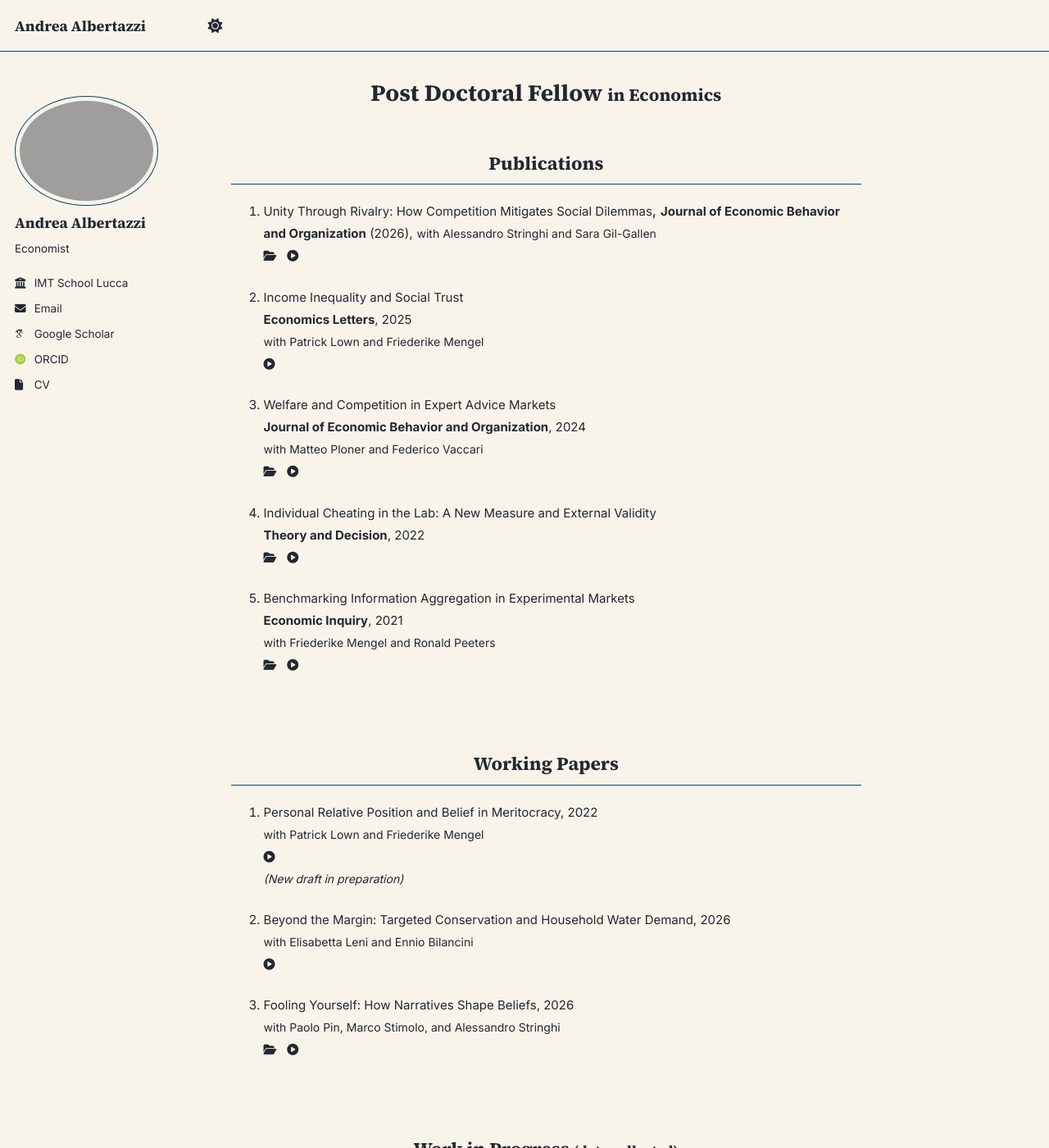
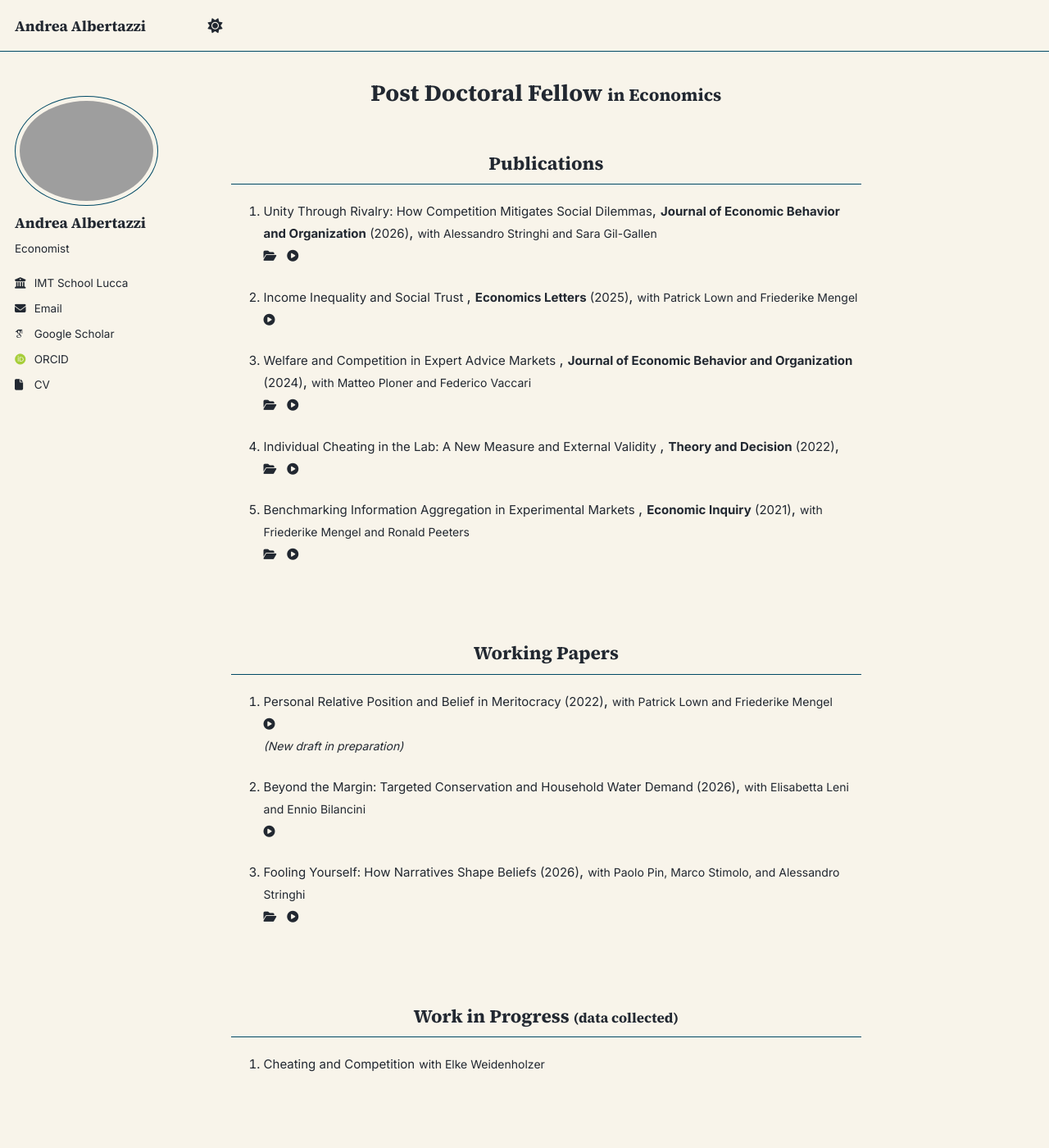
Before and after one commit to tazze87/tazze87.github.io, a Jekyll site: the page built from _pages/about.md, in a window 1280 px wide and 1400 px high. Shown: the whole window at 82% size. Built offline with Jekyll 4.4.1, drawn with Linux system fonts in a browser that asks for light colours; some web fonts are replaced; a script that is not in the unit is left out.

Commit message:
Update about.md

```diff
--- a/_pages/about.md
+++ b/_pages/about.md
@@ -10,7 +10,7 @@ author_profile: true
 
 1. <a href="/files/SAG_enemy_of_my_enemy.pdf" target="_blank" rel="noopener noreferrer" style="font-size:15px;">
      Unity Through Rivalry: How Competition Mitigates Social Dilemmas</a>,
-     <span style="font-size:15px;">**Journal of Economic Behavior and Organization** (2026),</span>
+     <span style="font-size:15px;">**Journal of Economic Behavior and Organization** (2026)</span>,
     <span style="font-size:14px;">
     with <a href="https://sites.google.com/view/alessandrostringhi" target="_blank" rel="noopener noreferrer">Alessandro Stringhi</a>
     and <a href="https://scholar.google.com/citations?user=Rmg1qDgAAAAJ&hl=es" target="_blank" rel="noopener noreferrer">Sara Gil-Gallen</a><br>
@@ -25,8 +25,8 @@ author_profile: true
 
 1. <a href="/files/ALM_Inequality_Trust.pdf" target="_blank" rel="noopener noreferrer" style="font-size:15px;">
      Income Inequality and Social Trust
-   </a><br>
-    <span style="font-size:15px;">**Economics Letters**, 2025</span><br>
+   </a>,
+    <span style="font-size:15px;">**Economics Letters** (2025)</span>,
     <span style="font-size:14px;">
     with <a href="http://www.patricklown.com" target="_blank" rel="noopener noreferrer">Patrick Lown</a>
    and <a href="https://sites.google.com/site/friederikemengel/home?authuser=0" target="_blank" rel="noopener noreferrer">Friederike Mengel</a><br>
@@ -38,8 +38,8 @@ author_profile: true
 
 2. <a href="/files/APV-WelfareCompetition.pdf" target="_blank" rel="noopener noreferrer" style="font-size:15px;">
      Welfare and Competition in Expert Advice Markets
-   </a><br>
-    <span style="font-size:15px;">**Journal of Economic Behavior and Organization**, 2024</span><br>
+   </a>,
+    <span style="font-size:15px;">**Journal of Economic Behavior and Organization** (2024)</span>,
     <span style="font-size:14px;">
       with <a href="https://matteoploner.eco.unitn.it" target="_blank" rel="noopener noreferrer">Matteo Ploner</a>
       and <a href="https://www.fvaccari.com" target="_blank" rel="noopener noreferrer">Federico Vaccari</a><br>
@@ -54,8 +54,8 @@ author_profile: true
 
 3. <a href="/files/A-CheatingLabvField.pdf" target="_blank" rel="noopener noreferrer" style="font-size:15px;">
      Individual Cheating in the Lab: A New Measure and External Validity
-   </a><br>
-    <span style="font-size:15px;">**Theory and Decision**, 2022</span><br>
+   </a>,
+    <span style="font-size:15px;">**Theory and Decision** (2022)</span>,
     <span style="font-size:14px;">
     <a class="icon-link" href="https://github.com/tazze87/tazze87.github.io/tree/master/files/dataAA_cheating" target="_blank" rel="noopener noreferrer">
         <i class="fas fa-folder-open" aria-hidden="true"></i>
@@ -68,8 +68,8 @@ author_profile: true
 
 4. <a href="/files/AMP-InfoAgg.pdf" target="_blank" rel="noopener noreferrer" style="font-size:15px;">
      Benchmarking Information Aggregation in Experimental Markets
-   </a><br>
-    <span style="font-size:15px;">**Economic Inquiry**, 2021</span><br>
+   </a>,
+    <span style="font-size:15px;">**Economic Inquiry** (2021)</span>,
     <span style="font-size:14px;">
     with <a href="https://sites.google.com/site/friederikemengel/home?authuser=0" target="_blank" rel="noopener noreferrer">Friederike Mengel</a>
     and <a href="https://sites.google.com/site/ronaldpeeters74" target="_blank" rel="noopener noreferrer">Ronald Peeters</a><br>
@@ -86,7 +86,7 @@ author_profile: true
 <h2 style="text-align:center;">Working Papers</h2>
 
 1. <a href="https://papers.ssrn.com/sol3/papers.cfm?abstract_id=3789067" target="_blank" rel="noopener noreferrer" style="font-size:15px;">
-     Personal Relative Position and Belief in Meritocracy</a><span style="font-size:15px;">, 2022</span><br>
+     Personal Relative Position and Belief in Meritocracy</a><span style="font-size:15px;"> (2022)</span>,
     <span style="font-size:14px;">
     with <a href="http://www.patricklown.com" target="_blank" rel="noopener noreferrer">Patrick Lown</a>
    and <a href="https://sites.google.com/site/friederikemengel/home?authuser=0" target="_blank" rel="noopener noreferrer">Friederike Mengel</a><br>
@@ -98,7 +98,7 @@ author_profile: true
 
 
 2. <a href="https://arxiv.org/pdf/2606.23347" target="_blank" rel="noopener noreferrer" style="font-size:15px;">
-     Beyond the Margin: Targeted Conservation and Household Water Demand</a><span style="font-size:15px;">, 2026</span><br>
+     Beyond the Margin: Targeted Conservation and Household Water Demand</a><span style="font-size:15px;"> (2026)</span>,
     <span style="font-size:14px;">
     with <a href="https://sites.google.com/view/elisabettaleni/home" target="_blank" rel="noopener noreferrer">Elisabetta Leni</a>
     and <a href="https://sites.google.com/site/enniobilancini/home" target="_blank" rel="noopener noreferrer">Ennio Bilancini</a><br>
@@ -108,7 +108,7 @@ author_profile: true
     </span>
 
 2. <a href="https://arxiv.org/pdf/2607.04753" target="_blank" rel="noopener noreferrer" style="font-size:15px;">
-     Fooling Yourself: How Narratives Shape Beliefs</a><span style="font-size:15px;">, 2026</span><br>
+     Fooling Yourself: How Narratives Shape Beliefs</a><span style="font-size:15px;"> (2026)</span>,
     <span style="font-size:14px;">
     with <a href="https://www.paolopin.com" target="_blank" rel="noopener noreferrer">Paolo Pin</a>,
     <a href="https://sites.google.com/view/marcostimolo/home" target="_blank" rel="noopener noreferrer">Marco Stimolo</a>,
@@ -124,7 +124,7 @@ author_profile: true
 
 <br>
 <h2 style="text-align:center;">Work in Progress <small>(data collected)</small></h2>
-1. <span style="font-size:15px;">Cheating and Competition</span><br>
+1. <span style="font-size:15px;">Cheating and Competition</span>
     <span style="font-size:14px;">
     with <a href="https://scholar.google.com/citations?hl=en&user=esqNgnEAAAAJ" target="_blank" rel="noopener noreferrer">Elke Weidenholzer</a>
     </span>
```
